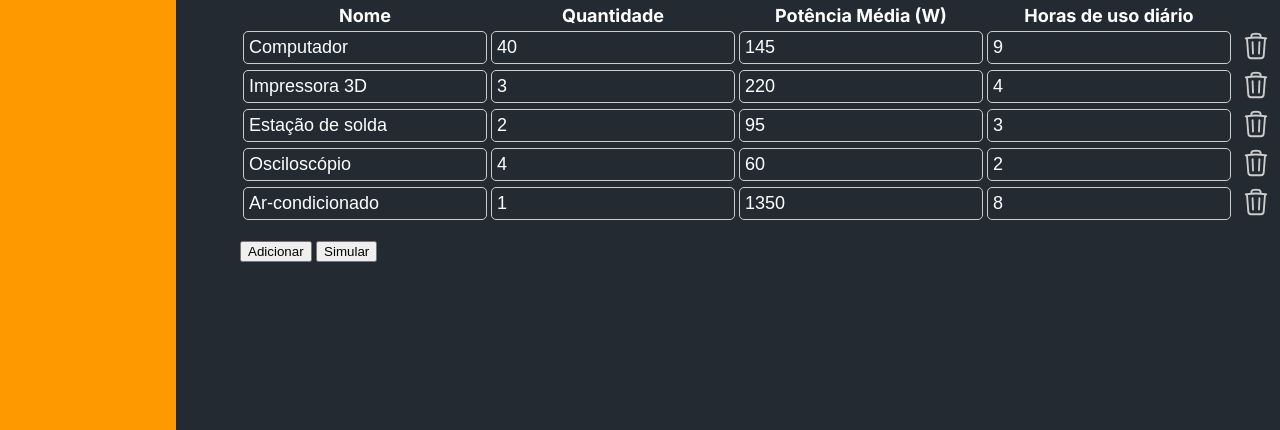
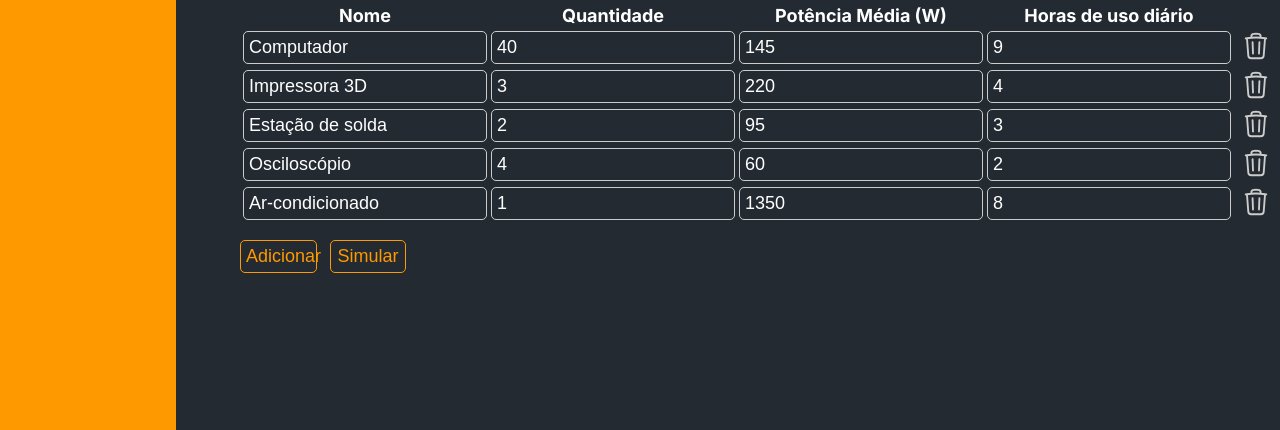
Before and after one commit to fnmatheus/trabalho_final_progamacao, a Django app: page / in a window 1280 px wide. Shown: the part 410-840 px from the top of the page. Run offline with Django 5.2, Linux system fonts and the light colour scheme.

Commit message:
feat: primary page css

```diff
--- a/simulator/static/simulator/style.css
+++ b/simulator/static/simulator/style.css
@@ -155,3 +155,24 @@ body {
 .device-table table tbody tr button svg:hover {
     color: red;
 }
+
+.actions {
+    display: flex;
+    gap: 1vw;
+}
+
+.button {
+    border: solid 1px var(--primary);
+    border-radius: 5px;
+    background-color: var(--background);
+    font-size: large;
+    color: var(--primary);
+    padding: 5px;
+    width: 6vw;
+}
+
+.button:hover {
+    border: none;
+    color: var(--text-primary);
+    background-color: var(--primary);
+}
--- a/simulator/templates/simulator/home.html
+++ b/simulator/templates/simulator/home.html
@@ -63,8 +63,8 @@
                             </tbody>
                         </table>
                         <div class="actions">
-                            <button onclick="addDeviceFormDisplay('block')">Adicionar</button>
-                            <button>Simular</button>
+                            <button class="button" onclick="addDeviceFormDisplay('block')">Adicionar</button>
+                            <button class="button">Simular</button>
                         </div>
                     </div>
                 </section>
```
